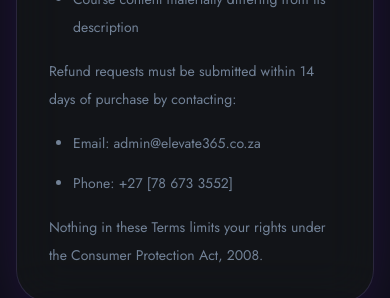
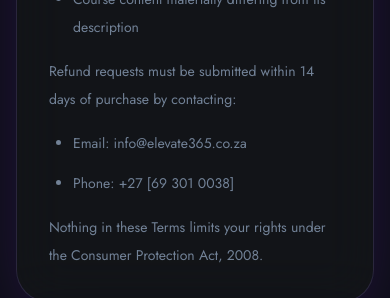
Before and after one commit to tjvanvuuren4-cmd/Elevate365-int, a React (Vite) app: page /terms-of-service in a window 390 px wide. Shown: the part 3040-3338 px from the top of the page. Built offline with nearby package versions, Linux system fonts and the light colour scheme; no server answers.

Commit message:
Updated website email and phone details

```diff
--- a/src/components/landing/Footer.jsx
+++ b/src/components/landing/Footer.jsx
@@ -193,7 +193,7 @@ export default function Footer() {
                   className="w-4 h-4 shrink-0"
                   style={{ color: "#a78bfa" }}
                 />
-                +27 78 673 3552
+                +27 69 301 0038
               </li>
 
               <li
@@ -207,7 +207,7 @@ export default function Footer() {
                   className="w-4 h-4 shrink-0"
                   style={{ color: "#a78bfa" }}
                 />
-                hello@elevate365.io
+                 info@elevate365.co.za
               </li>
             </ul>
           </div>
--- a/src/pages/AffiliateTermsOfUse.jsx
+++ b/src/pages/AffiliateTermsOfUse.jsx
@@ -229,8 +229,8 @@ export default function AffiliateTermsOfUse() {
           <div className="mt-4 space-y-2 text-sm leading-7 text-muted-foreground">
             <p>Elevate365</p>
             <p>Website: www.elevate365.co.za</p>
-            <p>Email: admin@elevate365.co.za</p>
-            <p>Phone: +27 [78 673 3552]</p>
+            <p>Email: info@elevate365.co.za</p>
+            <p>Phone: +27 [69 301 0038]</p>
           </div>
           <p className="mt-4 text-sm leading-7 text-muted-foreground">By participating in the Elevate365 Affiliate Program, you acknowledge that you have read, understood, and agreed to these Affiliate Terms of Use.</p>
         </section>
--- a/src/pages/PrivacyPolicy.jsx
+++ b/src/pages/PrivacyPolicy.jsx
@@ -174,8 +174,8 @@ export default function PrivacyPolicy() {
             <p>
               Elevate365<br />
               Website: elevate365.co.za<br />
-              Email: admin@elevate365.co.za<br />
-              Phone: +27 [78 673 3552]
+              Email: info@elevate365.co.za<br />
+              Phone: +27 [69 301 0038]
             </p>
           </div>
         </section>
--- a/src/pages/TermsOfService.jsx
+++ b/src/pages/TermsOfService.jsx
@@ -101,8 +101,8 @@ export default function TermsOfService() {
             </ul>
             <p className="text-sm leading-7 text-muted-foreground">Refund requests must be submitted within 14 days of purchase by contacting:</p>
             <ul className="mt-4 space-y-3 pl-6 text-sm leading-7 text-muted-foreground list-disc">
-              <li>Email: admin@elevate365.co.za</li>
-              <li>Phone: +27 [78 673 3552]</li>
+              <li>Email: info@elevate365.co.za</li>
+              <li>Phone: +27 [69 301 0038]</li>
             </ul>
             <p className="text-sm leading-7 text-muted-foreground">
               Nothing in these Terms limits your rights under the Consumer Protection Act, 2008.
@@ -312,8 +312,8 @@ export default function TermsOfService() {
             <div className="space-y-2 text-sm leading-7 text-muted-foreground">
               <p>ELEVATE365</p>
               <p>Website: www.elevate365.co.za</p>
-              <p>Email: admin@elevate365.co.za</p>
-              <p>Phone: +27 [78 673 3552]</p>
+              <p>Email: info@elevate365.co.za</p>
+              <p>Phone: +27 [69 301 0038]</p>
             </div>
             <p className="text-sm leading-7 text-muted-foreground">By using the Service, you confirm that you have read, understood, and agreed to these Terms of Service.</p>
           </div>
```
